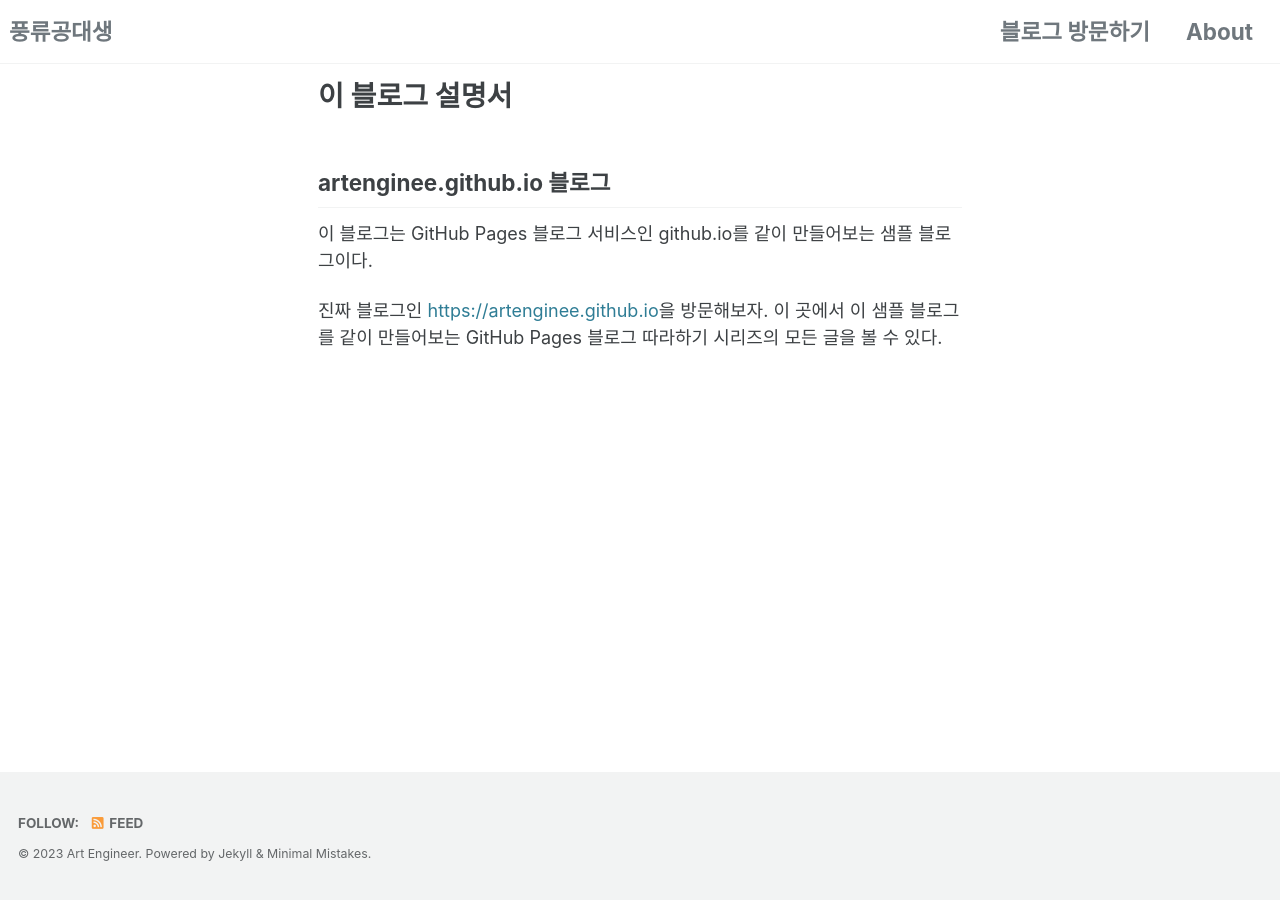
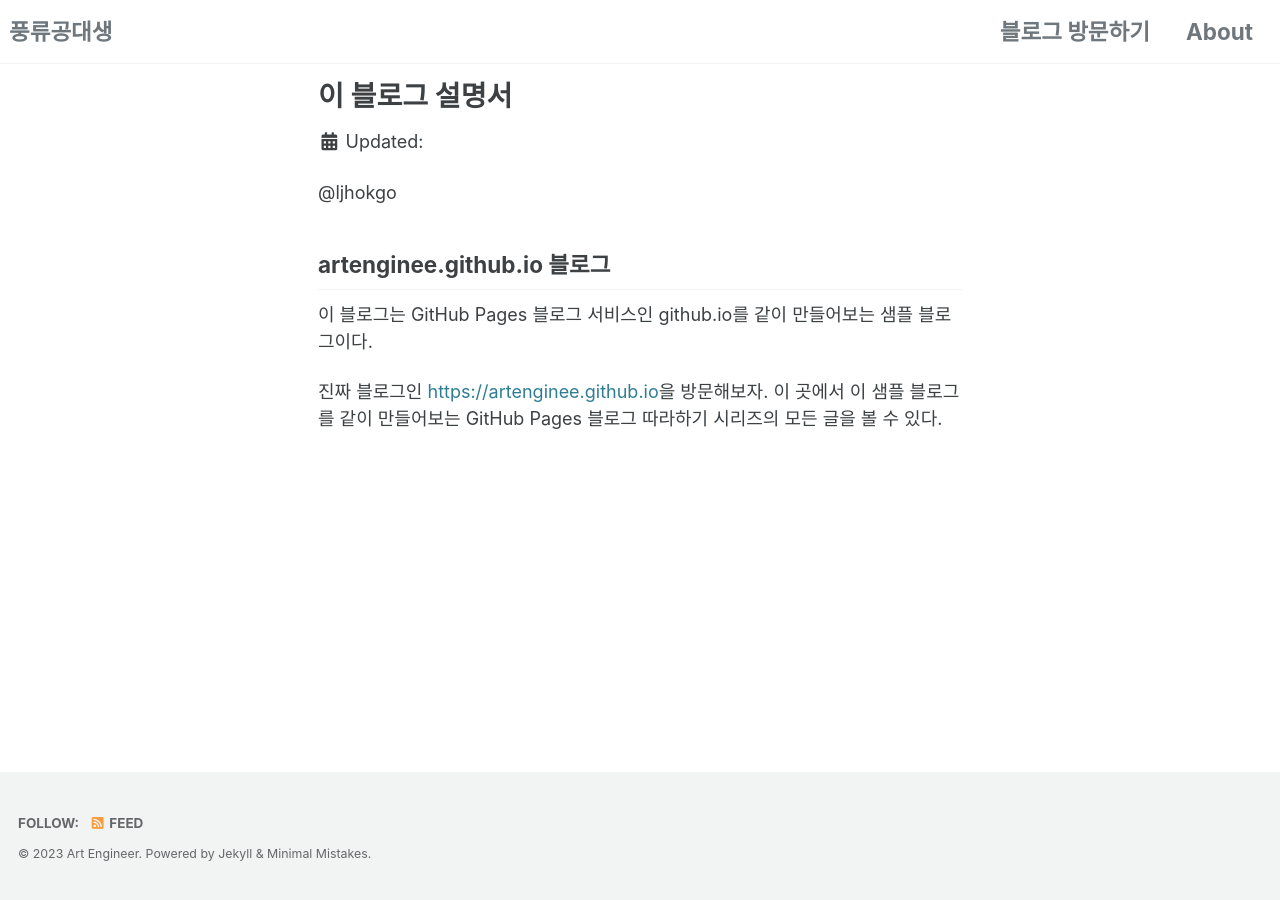
Before and after one commit to artenginee/artenginee.github.io, a Jekyll site: the page built from _pages/about.md, in a window 1280 px wide. Built offline with Jekyll 4.4.1, drawn with Linux system fonts in a browser that asks for light colours; cached includes are drawn as plain includes.

Commit message:
single time

```diff
--- a/_layouts/single.html
+++ b/_layouts/single.html
@@ -33,7 +33,11 @@ layout: default
           {% if page.title %}<h1 id="page-title" class="page__title p-name" itemprop="headline">
             <a href="{{ page.url | absolute_url }}" class="u-url" itemprop="url">{{ page.title | markdownify | remove: "<p>" | remove: "</p>" }}</a>
           </h1>{% endif %}
-          {% include page__meta.html %}
+          <!--
+            {% include page__meta.html %}
+          -->
+          <p class="page__date"><i class="fas fa-fw fa-calendar-alt" aria-hidden="true"></i> {{ site.data.ui-text[site.locale].date_label | default: "Updated:" }} <time datetime="{{ page.date | date_to_xmlschema }}">{{ page.date | date: "%B %d, %Y" }}</time></p>
+@ljhokgo
         </header>
       {% endunless %}
 
```
Also changed, not shown: 4 other files.
